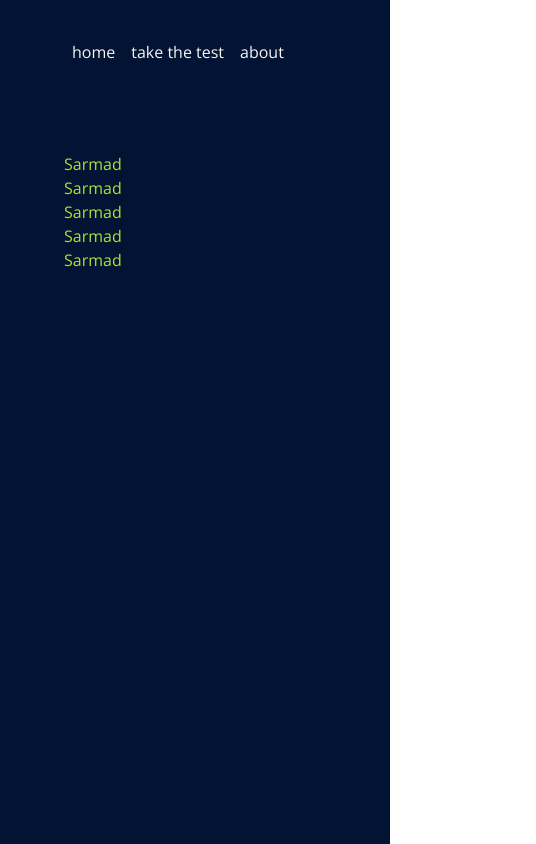
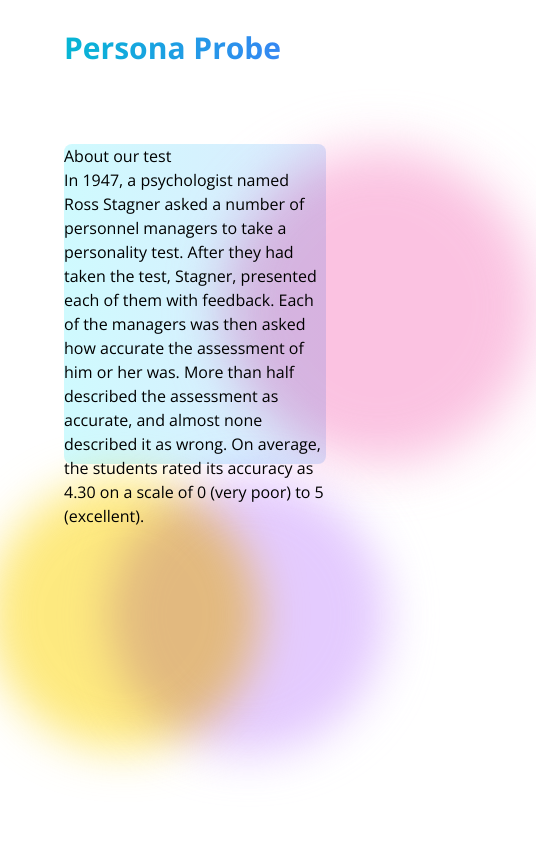
Before and after one commit to sarmadH97/personality-test-app, a React (Vite) app: page / in a window 390 px wide. Shown: the whole page, 536 px wide, since content can reach past the window. Built offline with nearby package versions, Linux system fonts and the light colour scheme.

Commit message:
Navigation, background and styling.
- Responsive navigation bar added.
- Background animation added.
- Other styling added.

```diff
--- a/package.json
+++ b/package.json
@@ -11,7 +11,8 @@
   },
   "dependencies": {
     "react": "^18.2.0",
-    "react-dom": "^18.2.0"
+    "react-dom": "^18.2.0",
+    "react-icons": "^5.1.0"
   },
   "devDependencies": {
     "@types/react": "^18.2.66",
--- a/src/App.tsx
+++ b/src/App.tsx
@@ -1,11 +1,18 @@
 import "./App.css";
+import Navbar from "./components/Navbar";
 import Home from "./pages/Home";
 
 const App = () => {
   return (
     <>
-      <div className="w-screen h-screen bg-primary px-16">
-        <Home />
+      <div className="w-screen h-screen bg-white">
+        <div>
+          <Navbar />
+        </div>
+        <div>
+          <Home />
+        </div>
+
       </div>
     </>
   );
--- a/src/components/Navbar.tsx
+++ b/src/components/Navbar.tsx
@@ -1,21 +1,68 @@
+import React, { useState } from 'react';
+import { AiOutlineClose, AiOutlineMenu } from 'react-icons/ai';
 
+const Navbar = () => {
+  // State to manage the navbar's visibility
+  const [nav, setNav] = useState(false);
 
-const Navbar=()=>{
+  // Toggle function to handle the navbar's display
+  const handleNav = () => {
+    setNav(!nav);
+  };
 
-    return(
-        <div className="w-screen flex py-10 text-stone-100">
-            <div className="px-2">
-                home
-            </div>
-            <div className="px-2">
-                take the test
-            </div>
-            <div className="px-2">
-                about
-            </div>
-        </div>
-    )
-}
+  // Array containing navigation items
+  const navItems = [
+    { id: 1, text: 'Home' },
+    { id: 2, text: 'About' },
+    { id: 3, text: 'Take' },
+    { id: 4, text: 'About' },
+  ];
 
+  return (
+    <div className='flex justify-between items-center h-24 w-full mx-auto text-white px-16'>
+      {/* Logo */}
+      <h1 className='w-full text-3xl font-bold bg-gradient-to-r from-cyan-500 to-blue-500 inline-block text-transparent bg-clip-text'>Persona Probe</h1>
+
+      {/* Desktop Navigation */}
+      <ul className='hidden md:flex'>
+        {navItems.map(item => (
+          <li
+            key={item.id}
+            className='p-4 bg-gradient-to-r from-cyan-500 to-blue-500 rounded-xl m-2 cursor-pointer duration-300 hover:text-black'
+          >
+            {item.text}
+          </li>
+        ))}
+      </ul>
+
+      {/* Mobile Navigation Icon */}
+      <div onClick={handleNav} className='block md:hidden'>
+        {nav ? <AiOutlineClose size={20} /> : <AiOutlineMenu size={20} />}
+      </div>
+
+      {/* Mobile Navigation Menu */}
+      <ul
+        className={
+          nav
+            ? 'fixed md:hidden left-0 top-0 w-[60%] h-full border-r border-r-gray-900 bg-primary ease-in-out duration-500'
+            : 'ease-in-out w-[60%] duration-500 fixed top-0 bottom-0 left-[-100%]'
+        }
+      >
+        {/* Mobile Logo */}
+        <h1 className='w-full text-3xl font-bold bg-gradient-to-r from-cyan-500 to-blue-500 inline-block text-transparent bg-clip-text mx-2 my-4'>Persona Probe</h1>
+
+        {/* Mobile Navigation Items */}
+        {navItems.map(item => (
+          <li
+            key={item.id}
+            className='p-4 border-b rounded-xl hover:hover:bg-gradient-to-r from-cyan-500 to-blue-500 duration-300 hover:text-black cursor-pointer border-gray-600'
+          >
+            {item.text}
+          </li>
+        ))}
+      </ul>
+    </div>
+  );
+};
 
 export default Navbar;
--- a/src/index.css
+++ b/src/index.css
@@ -3,3 +3,12 @@
 @tailwind base;
 @tailwind components;
 @tailwind utilities;
+
+@layer utilities {
+  .animation-delay-2000 {
+    animation-delay: 2s;
+  }
+  .animation-delay-4000 {
+    animation-delay: 4s;
+  }
+}
--- a/src/pages/Home.tsx
+++ b/src/pages/Home.tsx
@@ -1,19 +1,24 @@
-import Navbar from "../components/Navbar";
-
 const Home = () => {
   return (
-    <div>
-      <div>
-        <Navbar />
+    <div className="px-16">
+      <div className="rounded-lg mt-12 h-80 w-full bg-gradient-to-r from-cyan-100 to-blue-100">
+        <h1>About our test</h1>
+        <p>
+          In 1947, a psychologist named Ross Stagner asked a number of personnel
+          managers to take a personality test. After they had taken the test,
+          Stagner, presented each of them with feedback. Each of the managers
+          was then asked how accurate the assessment of him or her was. More
+          than half described the assessment as accurate, and almost none
+          described it as wrong. On average, the students rated its accuracy as
+          4.30 on a scale of 0 (very poor) to 5 (excellent).
+        </p>
       </div>
-      <div className="mt-12">
-        <p className="text-lime-400">Sarmad</p>
-        <p className="text-lime-400">Sarmad</p>
-        <p className="text-lime-400">Sarmad</p>
-        <p className="text-lime-400">Sarmad</p>
-        <p className="text-lime-400">Sarmad</p>
-
-        <div className="absolute z-[0] w-[40%] h-[0%] rounded-full  bottom__shadow" />
+      <div className="bg-gray-50 h-full flex items-center justify-center px-16">
+        <div className="relative w-full max-w-lg">
+          <div className="absolute top-0 -left-4 w-72 h-72 bg-purple-300 rounded-full mix-blend-multiply filter blur-xl opacity-70 animate-blob"></div>
+          <div className="absolute top-0 -right-4 w-72 h-72 bg-yellow-300 rounded-full mix-blend-multiply filter blur-xl opacity-70 animate-blob animation-delay-2000"></div>
+          <div className="absolute -bottom-8 left-20 w-72 h-72 bg-pink-300 rounded-full mix-blend-multiply filter blur-xl opacity-70 animate-blob animation-delay-4000"></div>
+        </div>
       </div>
     </div>
   );
--- a/tailwind.config.js
+++ b/tailwind.config.js
@@ -9,6 +9,25 @@ export default {
       dimBlue: '#11203F'
     },
     extend: {
+      animation: {
+        blob: "blob 7s infinite",
+      },
+      keyframes: {
+        blob: {
+          "0%": {
+            transform: "translate(0px, 0px) scale(1)",
+          },
+          "33%": {
+            transform: "translate(30px, -50px) scale(1.1)",
+          },
+          "66%": {
+            transform: "translate(-20px, 20px) scale(0.9)",
+          },
+          "100%": {
+            transform: "tranlate(0px, 0px) scale(1)",
+          },
+        },
+      },
       fontFamily: {
         sans: ["Open Sans", "sans-serif"]
       }
```
Also changed, not shown: 1 other file (tests, documents, lock files or other folders).
